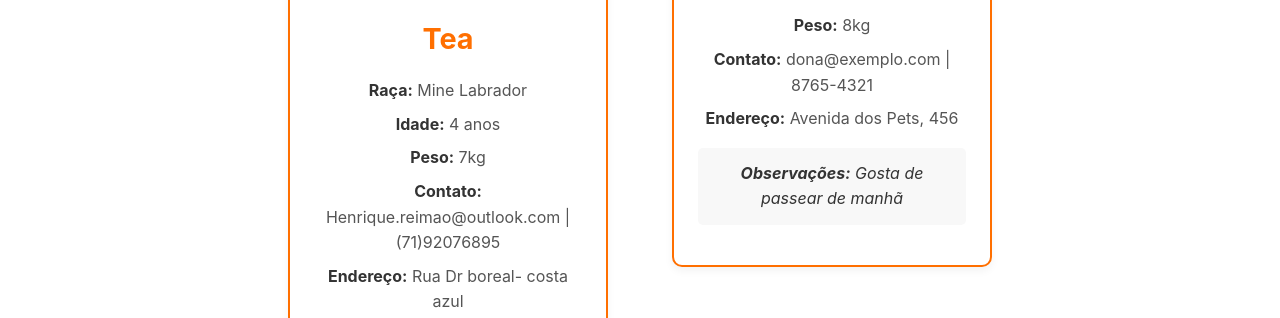
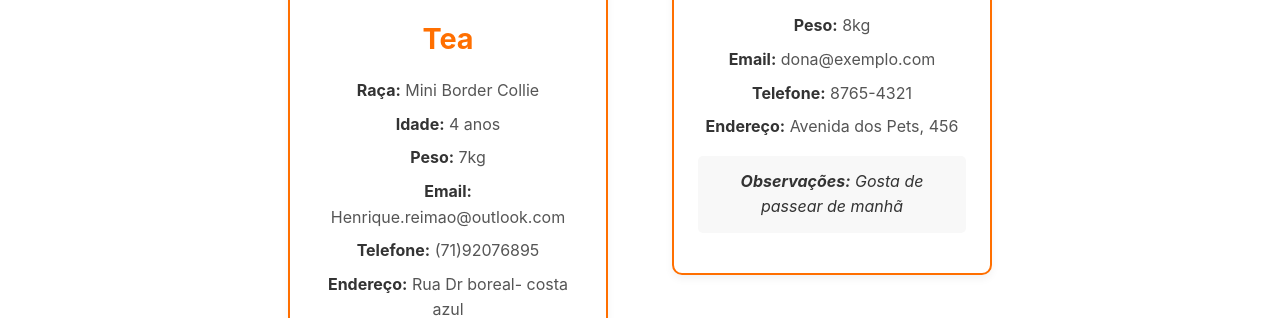
Before and after one commit to ReimaoHenrique/QrPets, a Next.js app: page /pets in a window 1280 px wide. Shown: the part 385-703 px from the top of the page. Built offline with nearby package versions, Linux system fonts and the light colour scheme.

Commit message:
- parametro json

```diff
--- a/data/pets/7f3b9c1a-2d4e-4f3b-a5d6-123456789abc.json
+++ b/data/pets/7f3b9c1a-2d4e-4f3b-a5d6-123456789abc.json
@@ -2,12 +2,20 @@
   "id": "7f3b9c1a-2d4e-4f3b-a5d6-123456789abc",
   "name": "Tea",
   "photoUrl": "/images/tea.jpeg",
+  "photoComponent": [
+    "/images/tea.jpeg",
+    "/images/tea.jpeg",
+    "/images/tea.jpeg",
+    "/images/tea4jpeg",
+    "/images/tea.jpeg"
+  ],
   "weight": "7kg",
   "age": "4 anos",
-  "breed": "Mine Labrador",
+  "breed": "Mini Border Collie",
   "email": "Henrique.reimao@outlook.com",
   "phone": "(71)92076895",
   "address": "Rua Dr boreal- costa azul",
   "notes": "Fofa",
-  "themeColor": "#FF6F00"
+  "themeColor": "#FF6F00",
+  "actionLabel": "Ver mais"
 }
--- a/src/components/PetCard.tsx
+++ b/src/components/PetCard.tsx
@@ -1,11 +1,11 @@
 import Image from "next/image";
-import QRCodeDisplay from "./QRCodeDisplay";
 import styles from "../styles/PetCard.module.css";
 
 interface PetCardProps {
   id: string;
   name: string;
   photoUrl: string;
+  photoComponent?: string[];
   weight: string;
   age: string;
   breed: string;
@@ -52,7 +52,10 @@ export default function PetCard({
           <strong>Peso:</strong> {weight}
         </p>
         <p>
-          <strong>Contato:</strong> {email} | {phone}
+          <strong>Email:</strong> {email}
+        </p>
+        <p>
+          <strong>Telefone:</strong> {phone}
         </p>
         <p>
           <strong>Endereço:</strong> {address}
```
Also changed, not shown: package.json (+6 -3 lines), src/components/QRCodeDisplay.tsx (deleted, +0 -11 lines), 1 other file (tests, documents, lock files or other folders).
